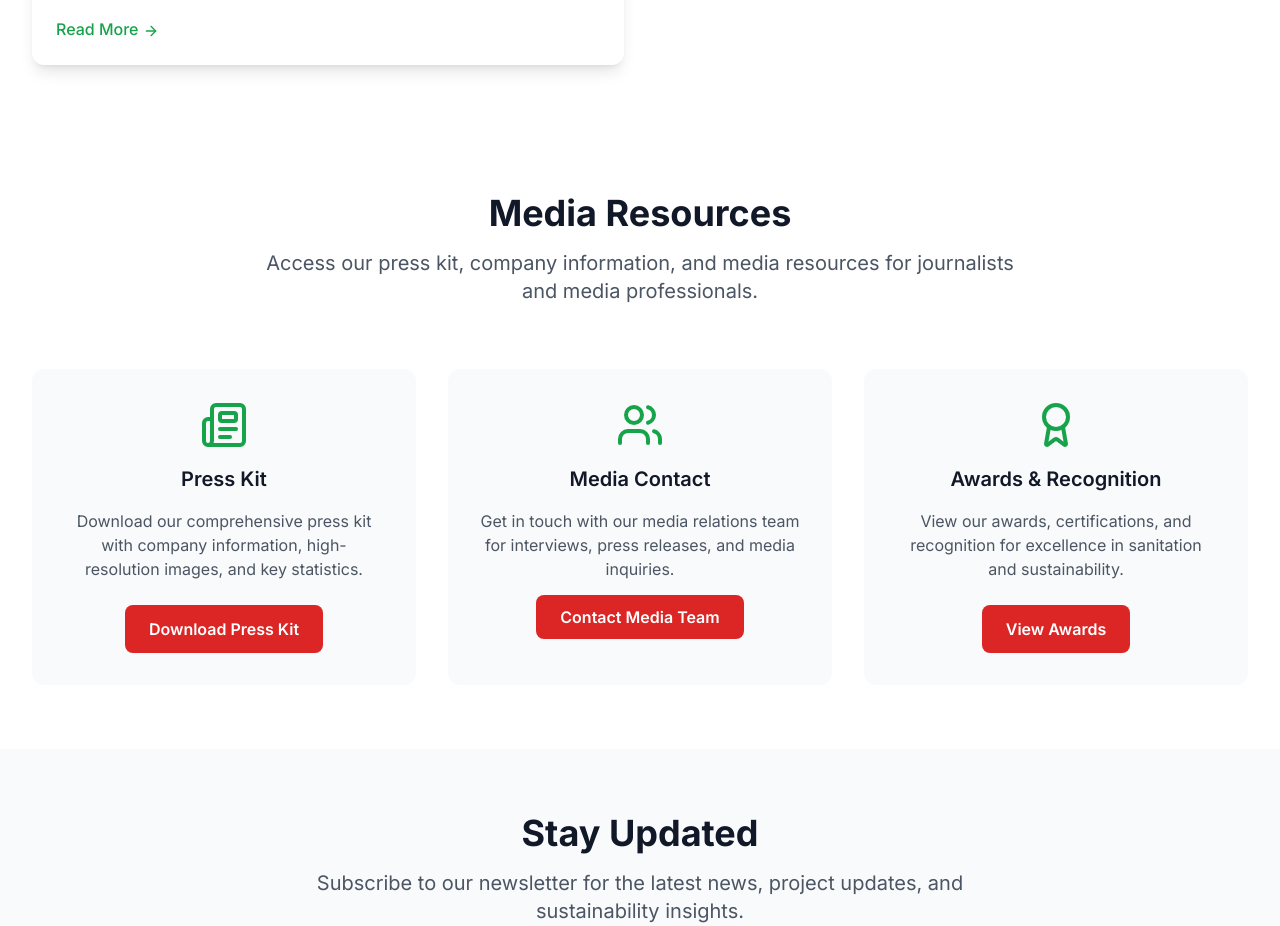
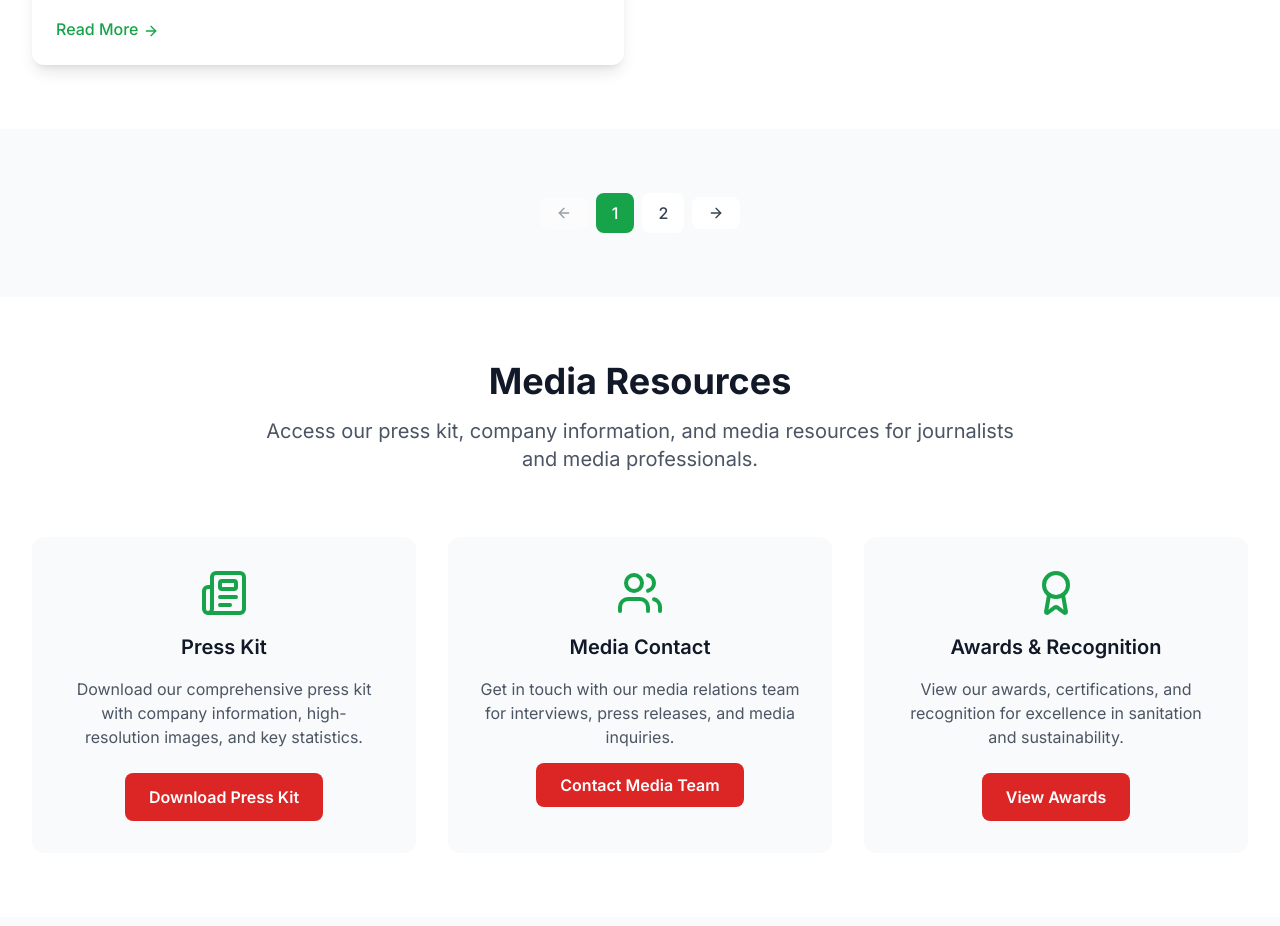
Before and after one commit to Mavros-Black/ghana-first-website, a Next.js app: page /news in a window 1280 px wide. Shown: the part 1645-2571 px from the top of the page. Built offline with nearby package versions, Linux system fonts and the light colour scheme.

Commit message:
Fix pagination quotes by using string concatenation instead of template literals

```diff
--- a/src/app/news/page.tsx
+++ b/src/app/news/page.tsx
@@ -221,8 +221,8 @@ export default function NewsPage() {
         </div>
       </section>
 
-             {/* Pagination - Commented out due to Vercel deployment issues */}
-       {/* {totalPages > 1 && (
+                    {/* Pagination */}
+       {totalPages > 1 && (
          <section className="section-padding bg-gray-50 dark:bg-gray-900">
            <div className="container-custom">
              <div className="flex justify-center items-center space-x-2">
@@ -236,16 +236,15 @@ export default function NewsPage() {
 
                {Array.from({ length: totalPages }, (_, i) => i + 1).map((page) => {
                  const isActive = currentPage === page;
-                 const activeClasses = 'bg-green-600 text-white';
-                 const inactiveClasses = 'bg-white dark:bg-gray-800 text-gray-700 dark:text-gray-300 hover:bg-gray-100 dark:hover:bg-gray-700';
+                 const baseClasses = 'px-4 py-2 rounded-lg font-medium transition-colors duration-200';
+                 const activeClasses = baseClasses + ' bg-green-600 text-white';
+                 const inactiveClasses = baseClasses + ' bg-white dark:bg-gray-800 text-gray-700 dark:text-gray-300 hover:bg-gray-100 dark:hover:bg-gray-700';
 
                  return (
                    <button
                      key={page}
                      onClick={() => handlePageChange(page)}
-                     className={`px-4 py-2 rounded-lg font-medium transition-colors duration-200 ${
-                       isActive ? activeClasses : inactiveClasses
-                     }`}
+                     className={isActive ? activeClasses : inactiveClasses}
                    >
                      {page}
                    </button>
@@ -262,7 +261,7 @@ export default function NewsPage() {
              </div>
            </div>
          </section>
-       )} */}
+       )}
 
       {/* Media Kit */}
       <section className="section-padding">
```
